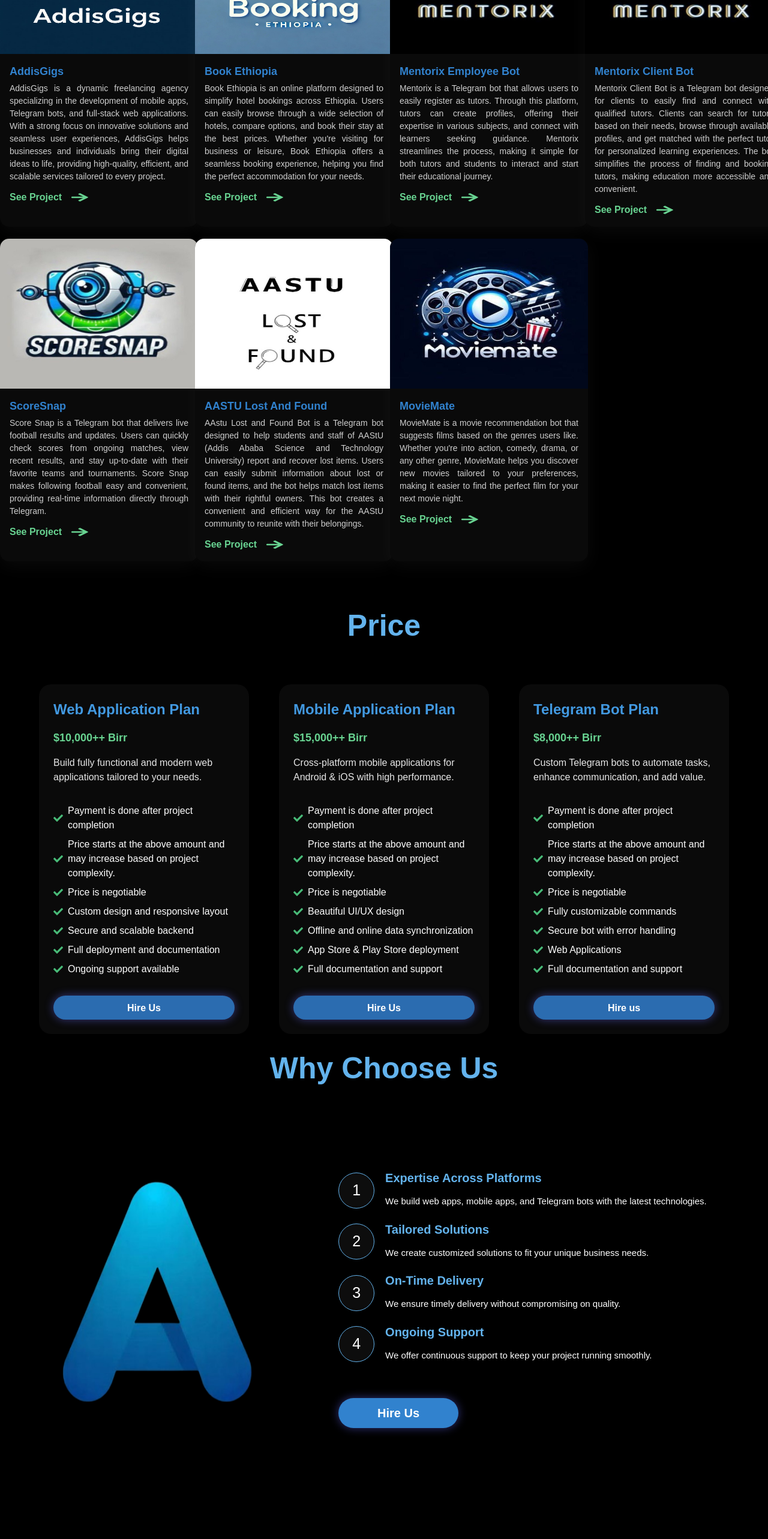
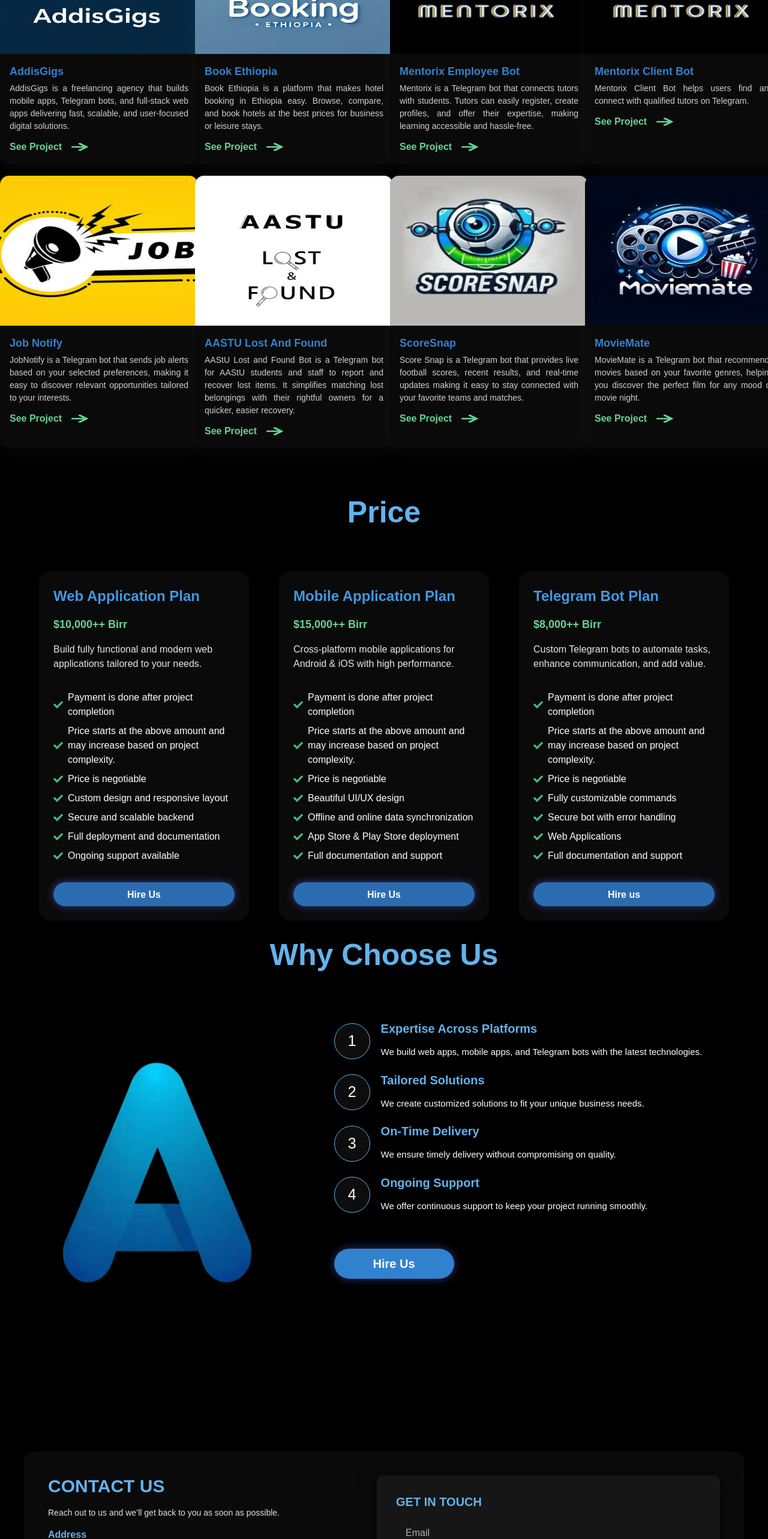
Before and after one commit to beimnetmelese/addisgigs, a React (Vite) app: page / in a window 1280 px wide. Shown: the part 1440-4006 px from the top of the page at 60% size. Built offline with nearby package versions, Linux system fonts and the light colour scheme.

Commit message:
contact page fixed

```diff
--- a/src/component/aboutUs.tsx
+++ b/src/component/aboutUs.tsx
@@ -70,18 +70,13 @@
           lg: `"topleft topright"`,
         }}
       >
-        <GridItem
-          marginBottom={"30px"}
-          margin={"10px"}
-          marginLeft={"10px"}
-          area={"topleft"}
-        >
+        <GridItem marginBottom={"30px"} marginLeft={"10px"} area={"topleft"}>
           <Show above="lg">
             <Image src={logo} boxSize={"500px"} />
           </Show>
         </GridItem>
         <GridItem
-          marginTop={"70px"}
+          marginTop={"10px"}
           marginBottom={"30px"}
           marginLeft={"10px"}
           area={"topright"}
--- a/src/component/contactUs.tsx
+++ b/src/component/contactUs.tsx
@@ -1,4 +1,3 @@
-// ContactSection.tsx
 import {
   Box,
   Flex,
@@ -9,10 +8,47 @@
   Icon,
   Input,
   Button,
+  useDisclosure,
+  Modal,
+  ModalOverlay,
+  ModalContent,
+  ModalHeader,
+  ModalBody,
+  ModalFooter,
 } from "@chakra-ui/react";
+import { useState } from "react";
 import { FaPhone, FaEnvelope, FaMapMarkerAlt } from "react-icons/fa";
 
 function ContactUs() {
+  const { isOpen, onOpen, onClose } = useDisclosure();
+  const [formData, setFormData] = useState({
+    email: "",
+    subject: "",
+    message: "",
+  });
+
+  const handleChange = (e: any) => {
+    setFormData({ ...formData, [e.target.name]: e.target.value });
+  };
+
+  const handleSubmit = (e: any) => {
+    e.preventDefault();
+    const form = e.target;
+
+    // Submit the form using JS
+    fetch("https://formsubmit.co/beimnetmelese16@gmail.com", {
+      method: "POST",
+      body: new FormData(form),
+    })
+      .then(() => {
+        onOpen();
+        setFormData({ email: "", subject: "", message: "" });
+      })
+      .catch((err) => {
+        console.error("Form submission error:", err);
+      });
+  };
+
   return (
     <Flex
       color="white"
@@ -80,7 +116,7 @@
         {/* Right Side (Form) */}
         <Box
           flex="1"
-          bg="rgba(255, 255, 255, 0.05)" // transparent effect
+          bg="rgba(255, 255, 255, 0.05)"
           boxShadow="0 4px 30px rgba(0, 0, 0, 0.5)"
           borderRadius="xl"
           p={8}
@@ -88,42 +124,70 @@
           <Heading color={"blue.300"} fontSize="xl" mb={5}>
             GET IN TOUCH
           </Heading>
+
+          <form onSubmit={handleSubmit}>
             <VStack spacing={4}>
               <Input
+                name="email"
+                type="email"
+                value={formData.email}
+                onChange={handleChange}
                 border="none"
                 bg="rgba(255, 255, 255, 0.00)"
-              borderBottom={"1px solid"}
-              borderBottomWidth={"1px"}
+                borderBottom="1px solid"
                 placeholder="Email"
                 variant="filled"
+                required
                 _placeholder={{ color: "gray.300" }}
               />
               <Input
+                name="subject"
+                value={formData.subject}
+                onChange={handleChange}
                 border="none"
                 bg="rgba(255, 255, 255, 0.00)"
-              borderBottom={"1px solid"}
-              borderBottomWidth={"1px"}
-              borderColor={"white"}
+                borderBottom="1px solid"
+                borderColor="white"
                 placeholder="Subject"
                 variant="filled"
+                required
                 _placeholder={{ color: "gray.300" }}
               />
-
               <Input
+                name="message"
+                value={formData.message}
+                onChange={handleChange}
                 placeholder="Message"
                 variant="filled"
                 border="none"
                 bg="rgba(255, 255, 255, 0.00)"
-              borderBottom={"1px solid"}
-              borderBottomWidth={"1px"}
+                borderBottom="1px solid"
+                required
                 _placeholder={{ color: "gray.300" }}
               />
-            <Button bg={"blue.600"} w="full" mt={2}>
+              {/* Hidden input to disable CAPTCHA */}
+              <input type="hidden" name="_captcha" value="false" />
+              <Button bg={"blue.600"} w="full" mt={2} type="submit">
                 Send Message
               </Button>
             </VStack>
+          </form>
         </Box>
       </Flex>
+
+      {/* Success Modal */}
+      <Modal isOpen={isOpen} onClose={onClose} isCentered>
+        <ModalOverlay />
+        <ModalContent bg="#0a0a0a" color="white">
+          <ModalHeader color="blue.300">Message Sent</ModalHeader>
+          <ModalBody>Your message has been sent successfully!</ModalBody>
+          <ModalFooter>
+            <Button colorScheme="blue" onClick={onClose}>
+              Close
+            </Button>
+          </ModalFooter>
+        </ModalContent>
+      </Modal>
     </Flex>
   );
 }
--- a/src/component/portofolio.tsx
+++ b/src/component/portofolio.tsx
@@ -5,6 +5,7 @@
 import aastu from "../assets/aastu.jpg";
 import mentorix from "../assets/mentorix.jpg";
 import movie from "../assets/movie.jpg";
+import job from "../assets/job.jpg";
 import { FaArrowRight } from "react-icons/fa";
 import TextComponent from "./textComponent";
 
@@ -87,45 +88,50 @@
         <SimpleGrid columns={{ sm: 1, md: 2, lg: 3, xl: 4 }} spacing="20px">
           <PortofolioCard
             title="AddisGigs"
-            description="AddisGigs is a dynamic freelancing agency specializing in the development of mobile apps, Telegram bots, and full-stack web applications. With a strong focus on innovative solutions and seamless user experiences, AddisGigs helps businesses and individuals bring their digital ideas to life, providing high-quality, efficient, and scalable services tailored to every project."
+            description="AddisGigs is a freelancing agency that builds mobile apps, Telegram bots, and full-stack web apps delivering fast, scalable, and user-focused digital solutions."
             image={addis}
             link="#"
           />
           <PortofolioCard
             title="Book Ethiopia"
-            description="Book Ethiopia is an online platform designed to simplify hotel bookings across Ethiopia. Users can easily browse through a wide selection of hotels, compare options, and book their stay at the best prices. Whether you're visiting for business or leisure, Book Ethiopia offers a seamless booking experience, helping you find the perfect accommodation for your needs."
+            description="Book Ethiopia is a platform that makes hotel booking in Ethiopia easy. Browse, compare, and book hotels at the best prices for business or leisure stays."
             image={book}
             link="https://book-ethiopia.vercel.app/"
           />
           <PortofolioCard
             title="Mentorix Employee Bot"
-            description="Mentorix is a Telegram bot that allows users to easily register as tutors. Through this platform, tutors can create profiles, offering their expertise in various subjects, and connect with learners seeking guidance. Mentorix streamlines the process, making it simple for both tutors and students to interact and start their educational journey."
+            description="Mentorix is a Telegram bot that connects tutors with students. Tutors can easily register, create profiles, and offer their expertise, making learning accessible and hassle-free."
             image={mentorix}
             link="https://t.me/MentorixEmployeeBot"
           />
           <PortofolioCard
             title="Mentorix Client Bot"
-            description="Mentorix Client Bot is a Telegram bot designed for clients to easily find and connect with qualified tutors. Clients can search for tutors based on their needs, browse through available profiles, and get matched with the perfect tutor for personalized learning experiences. The bot simplifies the process of finding and booking tutors, making education more accessible and convenient."
+            description="Mentorix Client Bot helps users find and connect with qualified tutors on Telegram."
             image={mentorix}
             link="https://t.me/MentorixClientBot"
           />
           <PortofolioCard
+            title="Job Notify"
+            description="JobNotify is a Telegram bot that sends job alerts based on your selected preferences, making it easy to discover relevant opportunities tailored to your interests."
+            image={job}
+            link="https://t.me/Job_NotifyBot"
+          />
+          <PortofolioCard
+            title="AASTU Lost And Found"
+            description="AAStU Lost and Found Bot is a Telegram bot for AAStU students and staff to report and recover lost items. It simplifies matching lost belongings with their rightful owners for a quicker, easier recovery."
+            image={aastu}
+            link="https://t.me/aastulostandfoundunionbot"
+          />
+          <PortofolioCard
             title="ScoreSnap"
-            description="Score Snap is a Telegram bot that delivers live football results and updates. Users can quickly check scores from ongoing matches, view recent results, and stay up-to-date with their favorite teams and tournaments. Score Snap makes following football easy and convenient, providing real-time information directly through Telegram."
+            description="Score Snap is a Telegram bot that provides live football scores, recent results, and real-time updates making it easy to stay connected with your favorite teams and matches."
             image={scoresnap}
             link="https://t.me/Scoresnapresultbot"
           />
 
           <PortofolioCard
-            title="AASTU Lost And Found"
-            description="AAstu Lost and Found Bot is a Telegram bot designed to help students and staff of AAStU (Addis Ababa Science and Technology University) report and recover lost items. Users can easily submit information about lost or found items, and the bot helps match lost items with their rightful owners. This bot creates a convenient and efficient way for the AAStU community to reunite with their belongings."
-            image={aastu}
-            link="https://t.me/aastulostandfoundunionbot"
-          />
-
-          <PortofolioCard
             title="MovieMate"
-            description="MovieMate is a movie recommendation bot that suggests films based on the genres users like. Whether you're into action, comedy, drama, or any other genre, MovieMate helps you discover new movies tailored to your preferences, making it easier to find the perfect film for your next movie night."
+            description="MovieMate is a Telegram bot that recommends movies based on your favorite genres, helping you discover the perfect film for any mood or movie night."
             image={movie}
             link="https://t.me/MovieMatePybot"
           />
```
Also changed, not shown: src/assets/job.jpg (added). Lines whose indentation alone changed are shown as unchanged.
